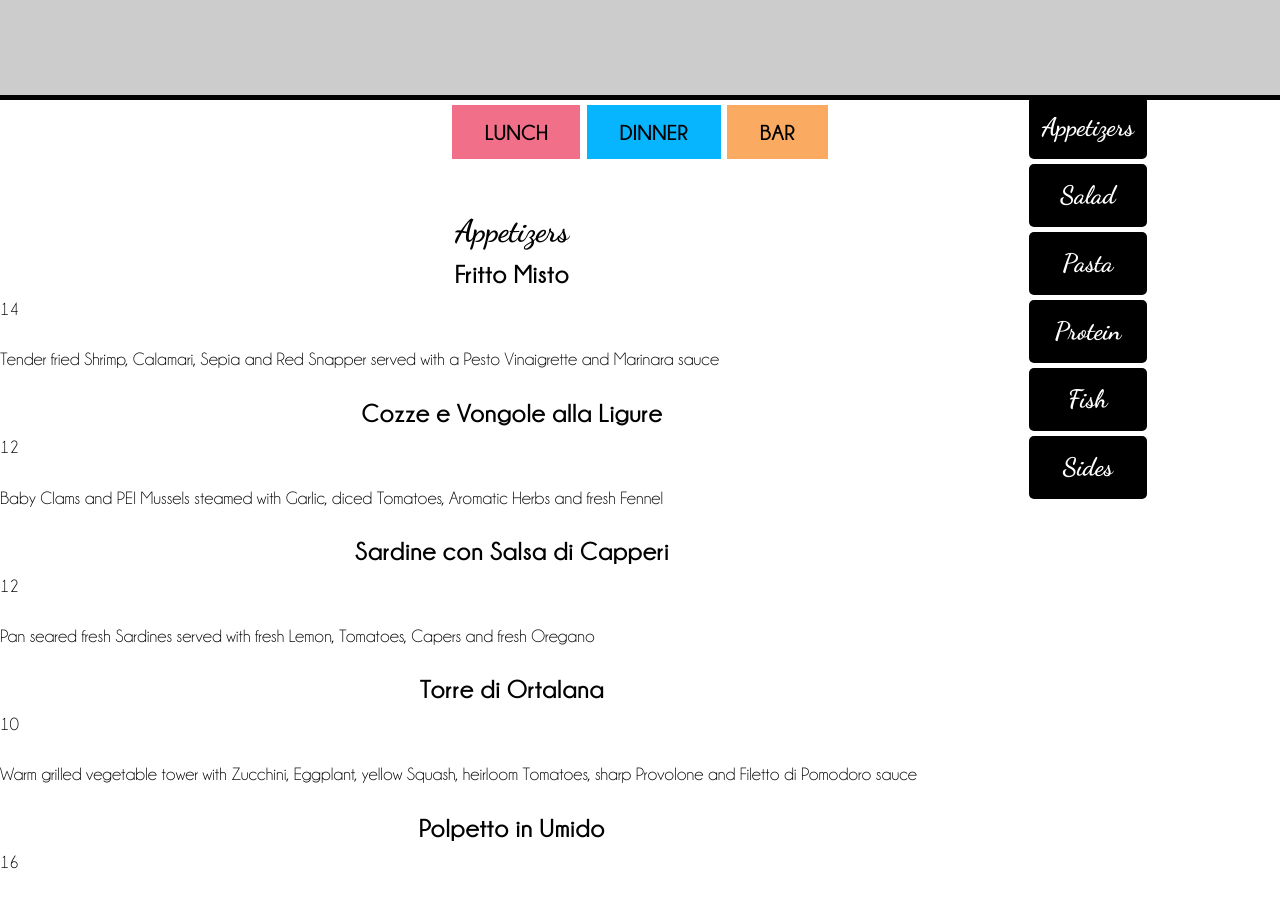
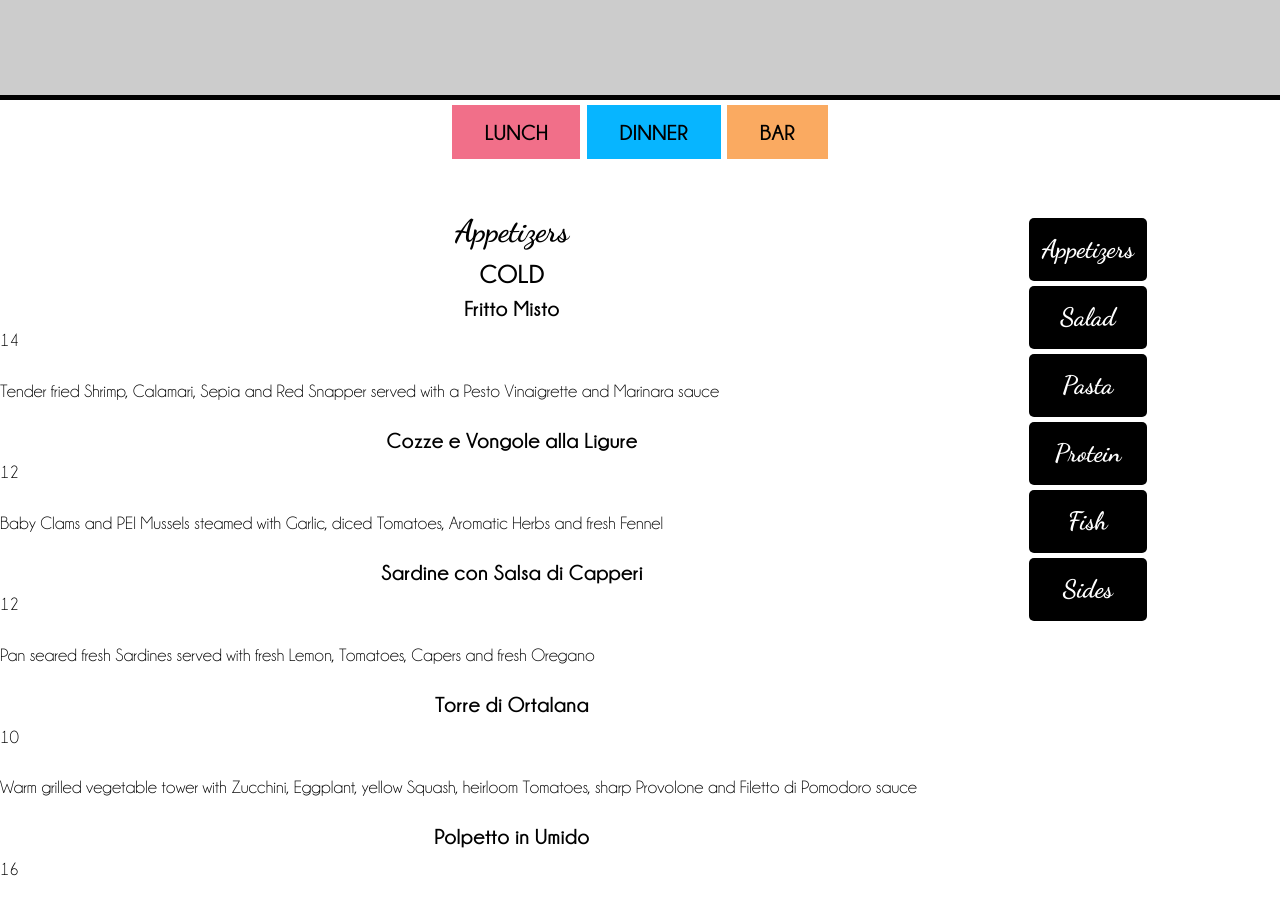
Before and after one commit to cinqueterreli/cinqueterre.github.io, a Jekyll site: the page built from menus.html, in a window 1280 px wide and 900 px high, scrolled down 528 px. Built offline with Jekyll 4.4.1, drawn with Linux system fonts in a browser that asks for light colours; nearby versions of some CDN libraries; some of the changed text lies outside the part shown.

Commit message:
idk dudebro

```diff
--- a/menus.html
+++ b/menus.html
@@ -10,138 +10,159 @@
 <div class="menu-content">
 	<h2 id="dinner1">Appetizers</h2>
 	<div class="menu-container">
-		<h3 class="menu-item">Fritto Misto</h3>
+	<h3>COLD</h3>
+		<h4 class="menu-item">Fritto Misto</h4>
 		<p class="price">14</p>
 		<p class="item-des">Tender fried Shrimp, Calamari, Sepia and Red Snapper served with a Pesto Vinaigrette and Marinara sauce</p>
 
-		<h3 class="menu-item">Cozze e Vongole alla Ligure</h3>
+		<h4 class="menu-item">Cozze e Vongole alla Ligure</h4>
 		<p class="price">12</p>
 		<p class="item-des">Baby Clams and PEI Mussels steamed with Garlic, diced Tomatoes, Aromatic Herbs and fresh Fennel</p>
 
-		<h3 class="menu-item">Sardine con Salsa di Capperi</h3>
+		<h4 class="menu-item">Sardine con Salsa di Capperi</h4>
 		<p class="price">12</p>
 		<p class="item-des">Pan seared fresh Sardines served with fresh Lemon, Tomatoes, Capers and fresh Oregano</p>
 
-		<h3 class="menu-item">Torre di Ortalana</h3>
+		<h4 class="menu-item">Torre di Ortalana</h4>
 		<p class="price">10</p>
 		<p class="item-des">Warm grilled vegetable tower with Zucchini, Eggplant, yellow Squash, heirloom Tomatoes, sharp Provolone and Filetto di Pomodoro sauce</p>
 
-		<h3 class="menu-item">Polpetto in Umido</h3>
+		<h4 class="menu-item">Polpetto in Umido</h4>
+		<p class="price">16</p>
+		<p class="item-des">Braised tenderized baby Octopus in a Citrus ragu served with a baby Arugula, Potato and Red Onion salad</p>
+	<h3>HOT</h3>
+		<h4 class="menu-item">Fritto Misto</h4>
+		<p class="price">14</p>
+		<p class="item-des">Tender fried Shrimp, Calamari, Sepia and Red Snapper served with a Pesto Vinaigrette and Marinara sauce</p>
+
+		<h4 class="menu-item">Cozze e Vongole alla Ligure</h4>
+		<p class="price">12</p>
+		<p class="item-des">Baby Clams and PEI Mussels steamed with Garlic, diced Tomatoes, Aromatic Herbs and fresh Fennel</p>
+
+		<h4 class="menu-item">Sardine con Salsa di Capperi</h4>
+		<p class="price">12</p>
+		<p class="item-des">Pan seared fresh Sardines served with fresh Lemon, Tomatoes, Capers and fresh Oregano</p>
+
+		<h4 class="menu-item">Torre di Ortalana</h4>
+		<p class="price">10</p>
+		<p class="item-des">Warm grilled vegetable tower with Zucchini, Eggplant, yellow Squash, heirloom Tomatoes, sharp Provolone and Filetto di Pomodoro sauce</p>
+
+		<h4 class="menu-item">Polpetto in Umido</h4>
 		<p class="price">16</p>
 		<p class="item-des">Braised tenderized baby Octopus in a Citrus ragu served with a baby Arugula, Potato and Red Onion salad</p>
 	</div>
 
 	<h2 id="dinner2">Salad</h2>
 	<div class="menu-container">
-		<h3 class="menu-item"></h3>
+		<h4 class="menu-item"></h4>
 		<p class="price"></p>
 		<p class="item-des"></p>
 
-		<h3 class="menu-item"></h3>
+		<h4 class="menu-item"></h4>
 		<p class="price"></p>
 		<p class="item-des"></p>
 
-		<h3 class="menu-item"></h3>
+		<h4 class="menu-item"></h4>
 		<p class="price"></p>
 		<p class="item-des"></p>
 
-		<h3 class="menu-item"></h3>
+		<h4 class="menu-item"></h4>
 		<p class="price"></p>
 		<p class="item-des"></p>
 
-		<h3 class="menu-item"></h3>
+		<h4 class="menu-item"></h4>
 		<p class="price"></p>
 		<p class="item-des"></p>
 	</div>
 
 	<h2 id="dinner3">Pasta</h2>
 	<div class="menu-container">
-		<h3 class="menu-item"></h3>
+		<h4 class="menu-item"></h4>
 		<p class="price"></p>
 		<p class="item-des"></p>
 
-		<h3 class="menu-item"></h3>
+		<h4 class="menu-item"></h4>
 		<p class="price"></p>
 		<p class="item-des"></p>
 
-		<h3 class="menu-item"></h3>
+		<h4 class="menu-item"></h4>
 		<p class="price"></p>
 		<p class="item-des"></p>
 
-		<h3 class="menu-item"></h3>
+		<h4 class="menu-item"></h4>
 		<p class="price"></p>
 		<p class="item-des"></p>
 
-		<h3 class="menu-item"></h3>
+		<h4 class="menu-item"></h4>
 		<p class="price"></p>
 		<p class="item-des"></p>
 	</div>
 
 	<h2 id="dinner4">Protein</h2>
 	<div class="menu-container">
-		<h3 class="menu-item"></h3>
+		<h4 class="menu-item"></h4>
 		<p class="price"></p>
 		<p class="item-des"></p>
 
-		<h3 class="menu-item"></h3>
+		<h4 class="menu-item"></h4>
 		<p class="price"></p>
 		<p class="item-des"></p>
 
-		<h3 class="menu-item"></h3>
+		<h4 class="menu-item"></h4>
 		<p class="price"></p>
 		<p class="item-des"></p>
 
-		<h3 class="menu-item"></h3>
+		<h4 class="menu-item"></h4>
 		<p class="price"></p>
 		<p class="item-des"></p>
 
-		<h3 class="menu-item"></h3>
+		<h4 class="menu-item"></h4>
 		<p class="price"></p>
 		<p class="item-des"></p>
 	</div>
 
 	<h2 id="dinner5">Fish</h2>
 	<div class="menu-container">
-		<h3 class="menu-item"></h3>
+		<h4 class="menu-item"></h4>
 		<p class="price"></p>
 		<p class="item-des"></p>
 
-		<h3 class="menu-item"></h3>
+		<h4 class="menu-item"></h4>
 		<p class="price"></p>
 		<p class="item-des"></p>
 
-		<h3 class="menu-item"></h3>
+		<h4 class="menu-item"></h4>
 		<p class="price"></p>
 		<p class="item-des"></p>
 
-		<h3 class="menu-item"></h3>
+		<h4 class="menu-item"></h4>
 		<p class="price"></p>
 		<p class="item-des"></p>
 
-		<h3 class="menu-item"></h3>
+		<h4 class="menu-item"></h4>
 		<p class="price"></p>
 		<p class="item-des"></p>
 	</div>
 
 	<h2 id="dinner6">Sides</h2>
 	<div class="menu-container">
-		<h3 class="menu-item"></h3>
+		<h4 class="menu-item"></h4>
 		<p class="price"></p>
 		<p class="item-des"></p>
 
-		<h3 class="menu-item"></h3>
+		<h4 class="menu-item"></h4>
 		<p class="price"></p>
 		<p class="item-des"></p>
 
-		<h3 class="menu-item"></h3>
+		<h4 class="menu-item"></h4>
 		<p class="price"></p>
 		<p class="item-des"></p>
 
-		<h3 class="menu-item"></h3>
+		<h4 class="menu-item"></h4>
 		<p class="price"></p>
 		<p class="item-des"></p>
 
-		<h3 class="menu-item"></h3>
+		<h4 class="menu-item"></h4>
 		<p class="price"></p>
 		<p class="item-des"></p>
 	</div>
```
